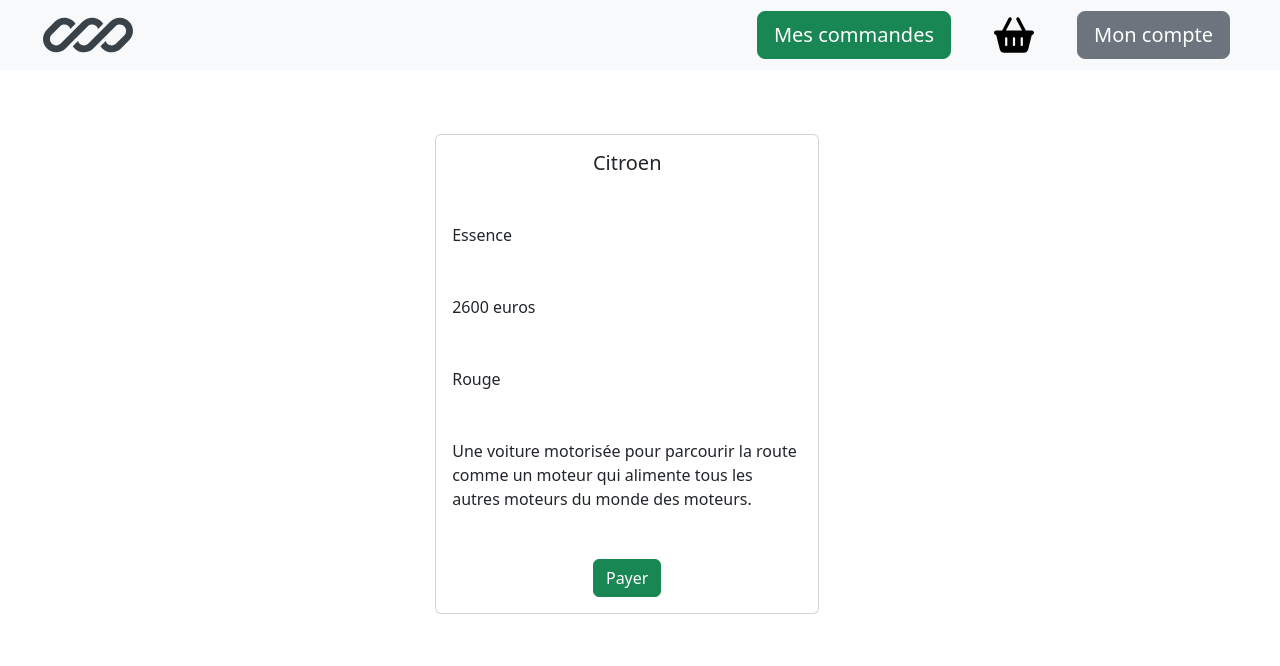
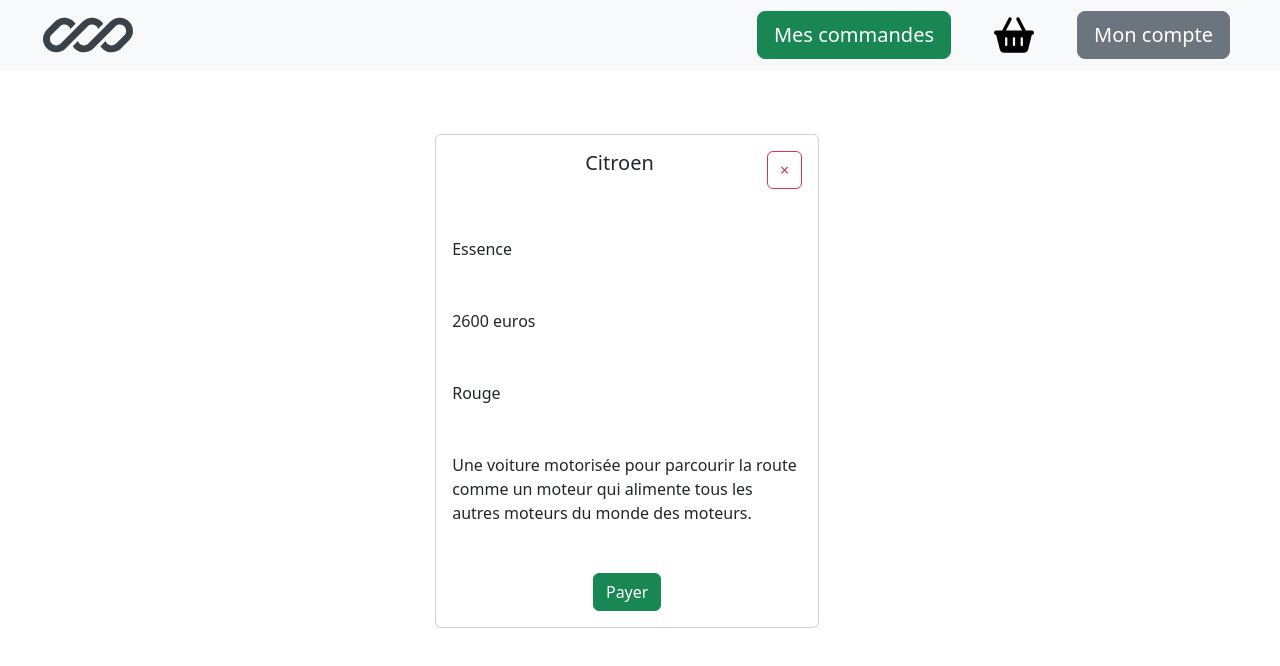
Before and after one commit to Thomas6A/Brief_Achat_V-hicule, a React (Create React App) app in the folder DockerEnvironnement/frontend/: page /panier in a window 1280 px wide. Shown: the top 666 px of the page. Built offline with nearby package versions, Linux system fonts and the light colour scheme.

Commit message:
refactor: CardVehicule

```diff
--- a/DockerEnvironnement/frontend/src/Components/Cards/CardVehicule.js
+++ b/DockerEnvironnement/frontend/src/Components/Cards/CardVehicule.js
@@ -1,42 +1,68 @@
-import React from 'react';
+import React, { useState } from 'react';
+import Card from 'react-bootstrap/Card';
+import Form from 'react-bootstrap/Form';
 import Button from 'react-bootstrap/Button';
-import Card from 'react-bootstrap/Card';
+import ModalPersonnaliser from '../Modals/ModalPersonnaliser';
+import { useNavigate } from 'react-router-dom';
 
-const CardVehicule = (props) => {
+const CardVehicule = ({modele, motorisation, prix, couleur, description}) => {
+    const navigate = useNavigate();
+    const [modalShow, setModalShow] = useState(false);
+    const [voitureSelectionnee, setVoitureSelectionnee] = useState(null);
+
+    const handlePersonnaliserClick = (voiture) => {
+        setVoitureSelectionnee(voiture);
+        setModalShow(true);
+    };
+
     return (
         <>
-            <Card style={{ width: props.width, margin: '5%', marginLeft: '3%'}}>
+            <Card style={{ width: '30%', margin: '5%', marginLeft: '3%' }}>
                 <Card.Body>
-        <Card.Title className='mb-5 text-center'>{props.modele}</Card.Title>
-        <Card.Text className='mb-5'>
-          {props.motorisation}
+                        <Card.Title style={{ marginLeft: '38%' }}>{modele}</Card.Title>
+
+                    <Card.Text className='mb-5 mt-5'>
+                        {motorisation}
                     </Card.Text>
                     <Card.Text className='mb-5'>
-          {props.prix}
+                        {prix}
                     </Card.Text>
                     <Card.Text className='mb-5'>
-          {props.couleur}
+                        {couleur}
                     </Card.Text>
                     <Card.Text className='mb-5'>
-          {props.description}
+                        {description}
                     </Card.Text>
-        {props.status && (
-            <div className='mb-5'>{props.status}</div>
-        )}
-
                     <div className='d-flex justify-content-around'>
-                        {props.bouton_personnaliser && (
-                            <div>{props.bouton_personnaliser}</div>
-                        )}
-                        {props.bouton_panier && (
-                            <div>{props.bouton_panier}</div>
-                        )}
-                        {props.payer && (
-                            <div className='text-center'>{props.payer}</div>
-                        )}
+                        <Button variant="success" onClick={() => handlePersonnaliserClick({
+                            modele: "Citroen",
+                            option: <Form.Select aria-label="Ajouter une option">
+                                <option>Ajouter une option</option>
+                                <option value="1">Un</option>
+                                <option value="2">Deux</option>
+                                <option value="3">Troix</option>
+                            </Form.Select>,
+                            supplement: <Form.Select aria-label="Ajouter une option">
+                                <option>Ajouter une option</option>
+                                <option value="1">Un</option>
+                                <option value="2">Deux</option>
+                                <option value="3">Troix</option>
+                            </Form.Select>
+                        })}>Personnaliser</Button>
+                        <Button onClick={() => navigate('/panier')} variant="primary">Ajouter au panier</Button>
                     </div>
                 </Card.Body>
             </Card>
+            {voitureSelectionnee && (
+                <ModalPersonnaliser
+                    show={modalShow}
+                    onHide={() => {
+                        setModalShow(false);
+                        setVoitureSelectionnee(null);
+                    }}
+                    {...voitureSelectionnee}
+                />
+            )}
         </>
     );
 };
--- /dev/null
+++ b/DockerEnvironnement/frontend/src/Components/Cards/CardVehiculePanier.js
@@ -0,0 +1,42 @@
+import React from 'react';
+import Card from 'react-bootstrap/Card';
+import Button from 'react-bootstrap/Button';
+import { useNavigate } from 'react-router-dom';
+
+const CardVehiculePanier = ({modele, motorisation, prix, couleur, description}) => {
+    const navigate = useNavigate();
+    return (
+        <>
+            <Card style={{ width: '30%', margin: '5%', marginLeft: '3%'}}>
+                <Card.Body>
+                  <div className="d-flex justify-content-between ">
+                    <Card.Title style= {{marginLeft: '38%'}}>{modele}</Card.Title>
+                    <Button
+                            variant="outline-danger"
+                            className="close-button" >
+                            &times;
+                        </Button>
+
+                    </div>
+                    <Card.Text className='mb-5 mt-5'>
+                        {motorisation}
+                    </Card.Text>
+                    <Card.Text className='mb-5'>
+                        {prix}
+                    </Card.Text>
+                    <Card.Text className='mb-5'>
+                        {couleur}
+                    </Card.Text>
+                    <Card.Text className='mb-5'>
+                        {description}
+                    </Card.Text>
+                    <div className='d-flex justify-content-around'>
+                    <Button onClick={() => navigate('/commande')} variant="success" >Payer</Button>
+                    </div>
+                </Card.Body>
+            </Card>
+        </>
+    );
+};
+
+export default CardVehiculePanier;
--- a/DockerEnvironnement/frontend/src/Components/Modals/ModalPersonnaliser.js
+++ b/DockerEnvironnement/frontend/src/Components/Modals/ModalPersonnaliser.js
@@ -23,7 +23,7 @@
 
             </Modal.Body>
             <Modal.Footer>
-                <Button onClick={props.onHide}>Fermer</Button>
+                <Button>Fermer</Button>
                 <Button onClick={() => navigate('/panier')} variant="primary">
                     Ajouter au panier
                 </Button>
--- a/DockerEnvironnement/frontend/src/Pages/Panier.js
+++ b/DockerEnvironnement/frontend/src/Pages/Panier.js
@@ -1,26 +1,18 @@
 import React from 'react';
 import NavbarComponent from '../Components/Navbar/navbar';
-import CardVehicule from '../Components/Cards/CardVehicule';
-import Button from 'react-bootstrap/Button';
-import { useNavigate } from 'react-router-dom';
+import CardVehiculePanier from '../Components/Cards/CardVehiculePanier';
 
 const Panier = () => {
-    const navigate = useNavigate();
     return (<>
         <NavbarComponent />
         <div className='d-flex justify-content-around'>
-        <CardVehicule
-                width= '30%'
+                <CardVehiculePanier
                 modele="Citroen"
                 motorisation="Essence"
                 prix="2600 euros"
                 couleur="Rouge"
-                description="Une voiture motorisée pour parcourir la route comme un moteur qui alimente tous les autres moteurs du monde des moteurs."
-                payer= {<Button onClick={() => navigate('/commande')} variant='success'>
-                Payer
-            </Button>}
-            />
-            </div>
+                description="Une voiture motorisée pour parcourir la route comme un moteur qui alimente tous les autres moteurs du monde des moteurs."/>
+                </div>
             </>
     );
 };
```
Also changed, not shown: DockerEnvironnement/frontend/src/Pages/Accueil.js (+2 -79 lines). Lines whose indentation alone changed are shown as unchanged.
